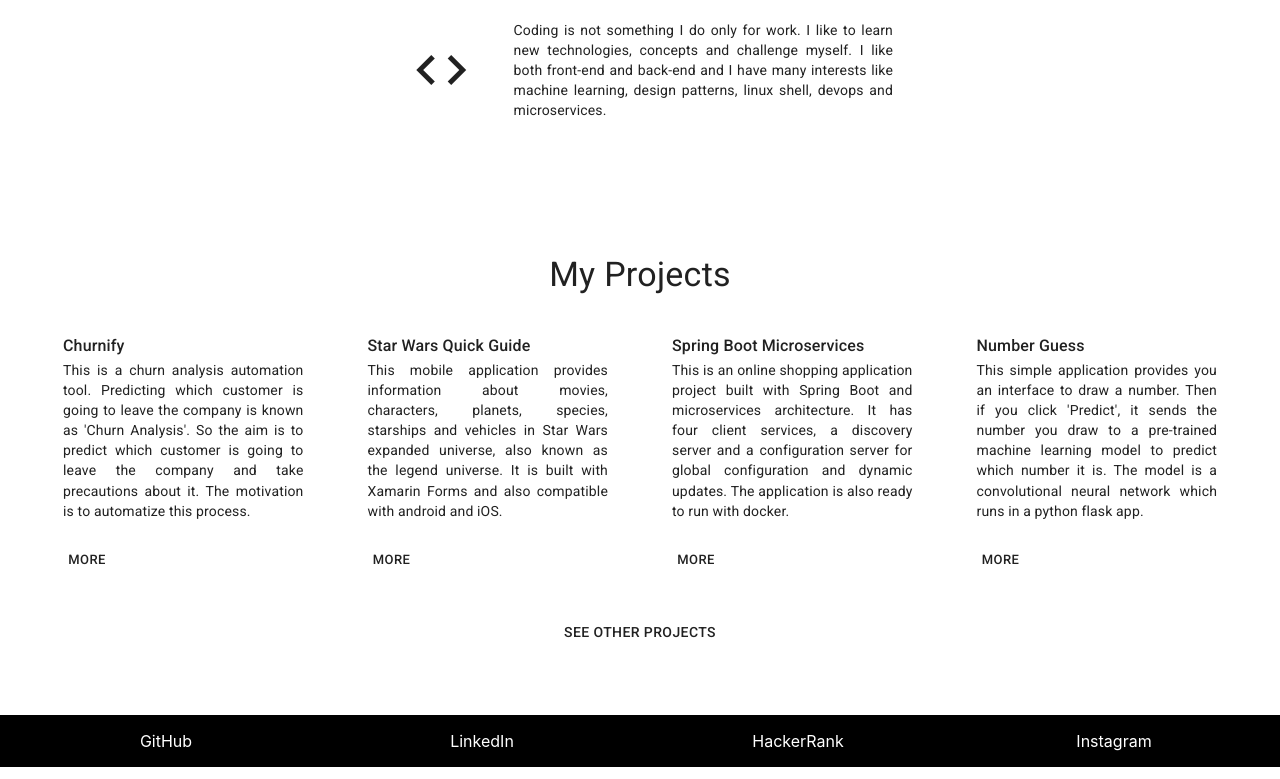
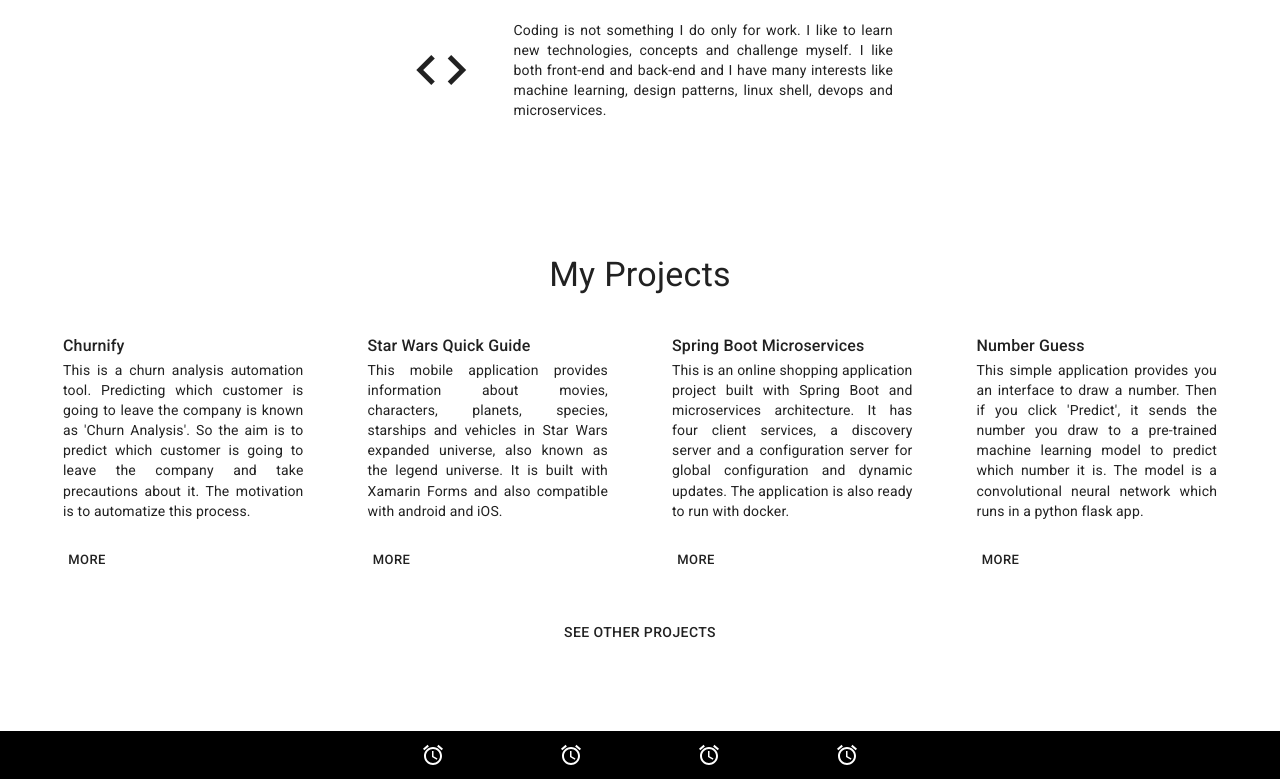
Before and after one commit to ahmsay/ahmsay.github.io, a React (Create React App) app: page / in a window 1280 px wide. Shown: the part 1777-2556 px from the top of the page. Built offline with nearby package versions, Linux system fonts and the light colour scheme.

Commit message:
accounts are linked

```diff
--- a/src/components/Footer.jsx
+++ b/src/components/Footer.jsx
@@ -1,23 +1,26 @@
 import React, { Component } from 'react'
-import { Grid, Container, Box } from '@material-ui/core'
+import { Grid, Container, Box, IconButton } from '@material-ui/core'
+import AlarmIcon from '@material-ui/icons/Alarm'
 
 class Footer extends Component {
   render() {
     const { footerContent } = this.props
-    const links = footerContent.accounts.map((account, index) => {
+    const icons = footerContent.accounts.map((account, index) => {
       return (
         <Grid item md={3} key={ index }>
           <Box display="flex" justifyContent="center">
-            { account.name }
+            <IconButton style={{ color: '#fff' }}>
+              <AlarmIcon onClick={ () => { window.open(account.link, "_blank") } }/>
+            </IconButton>
           </Box>
         </Grid>
       )
     })
     return (
       <div style={{ backgroundColor: '#000', color: '#fff' }}>
-        <Container fixed>
-          <Grid container spacing={4}>
-            { links }
+        <Container maxWidth="sm">
+          <Grid container justify="center">
+            { icons }
           </Grid>
         </Container>
       </div>
--- a/src/reducers/rootReducer.js
+++ b/src/reducers/rootReducer.js
@@ -49,10 +49,10 @@ const initState = {
   },
   footer: {
     accounts: [
-      { name: 'GitHub', href: 'https://github.com/ahmsay' },
-      { name: 'LinkedIn', href: 'https://tr.linkedin.com/in/ahmet-say-769485120' },
-      { name: 'HackerRank', href: 'https://www.hackerrank.com/ahmsay' },
-      { name: 'Instagram', href: 'https://www.instagram.com/ahmsay26/' }
+      { name: 'GitHub', link: 'https://github.com/ahmsay' },
+      { name: 'LinkedIn', link: 'https://tr.linkedin.com/in/ahmet-say-769485120' },
+      { name: 'HackerRank', link: 'https://www.hackerrank.com/ahmsay' },
+      { name: 'Instagram', link: 'https://www.instagram.com/ahmsay26/' }
     ]
   }
 }
```
